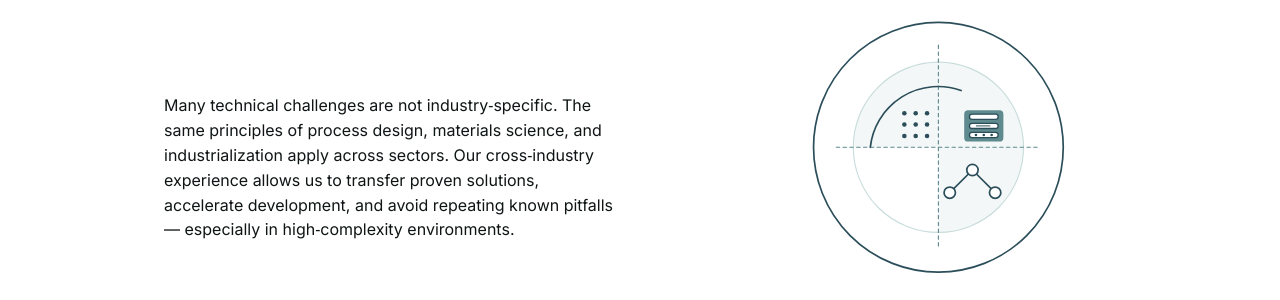
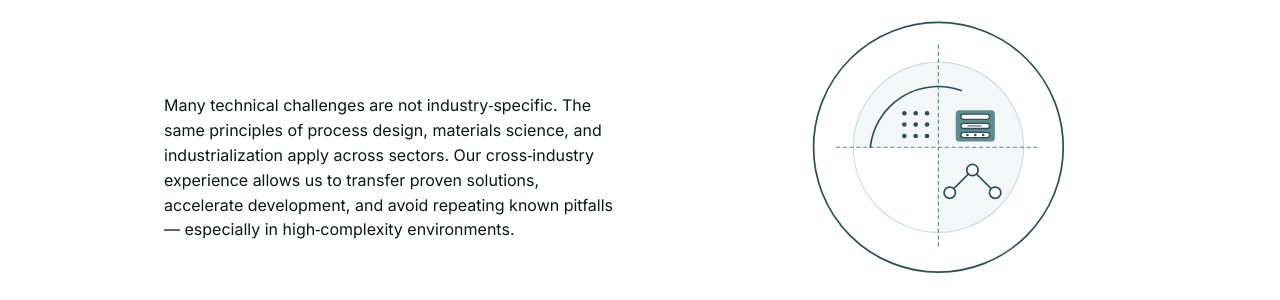
Before and after one commit to raphaelheeb/vaira-advisory, a Jekyll site: the page built from industries/index.html, in a window 1280 px wide and 900 px high, scrolled down 1776 px. Shown: the part 150-450 px from the top of the window. Built offline with Jekyll 4.4.1, drawn with Linux system fonts in a browser that asks for light colours.

Commit message:
Update index.html

```diff
--- a/industries/index.html
+++ b/industries/index.html
@@ -229,14 +229,17 @@
 
 <!-- ========================= -->
 <!-- SEGMENT 2: TOP-RIGHT     -->
-  <!-- Layered structure (scaled + shifted right) -->
+<!-- Layered structure (scaled 15% + aligned left edge to x=490) -->
 <!-- ========================= -->
 
-  <!-- New center target: (520, 320)
-       + shift right by ~3× previous spacing
-       + scale by 1.15 -->
+<!-- New transform:
+     1. Scale by 1.15
+     2. Move motif so its left edge = 490
+     Original block left edge = 490 before scaling
+     After scaling, width expands, so we shift left by (scaled_width - original_width)/2
+-->
 
-  <g transform="translate(560,320) scale(1.15) translate(-520,-320)">
+<g transform="translate(545,320) scale(1.15) translate(-520,-320)">
   <!-- Background block -->
   <rect x="490" y="298" width="60" height="48"
         rx="6" ry="6"
```
Lines whose indentation alone changed are shown as unchanged.
